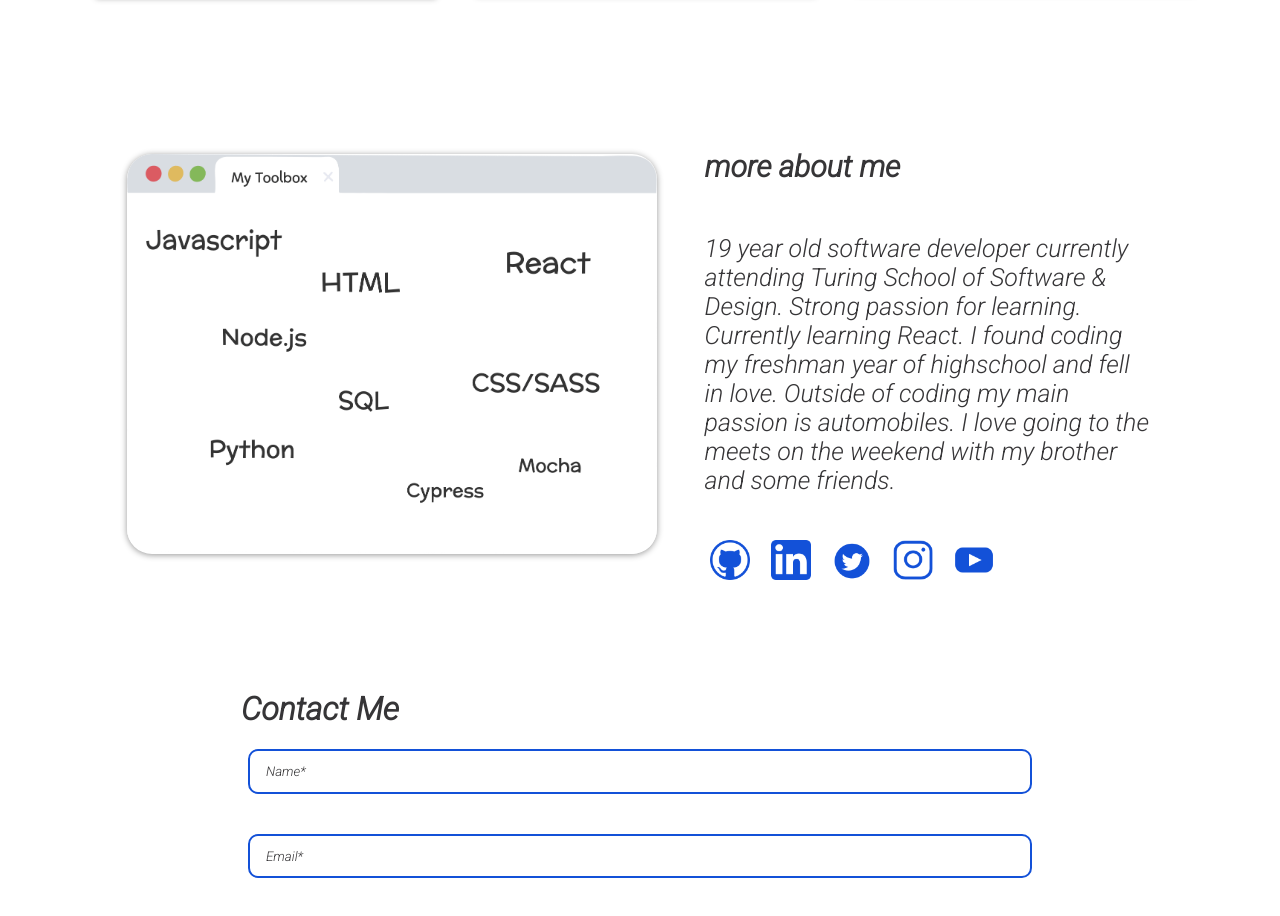
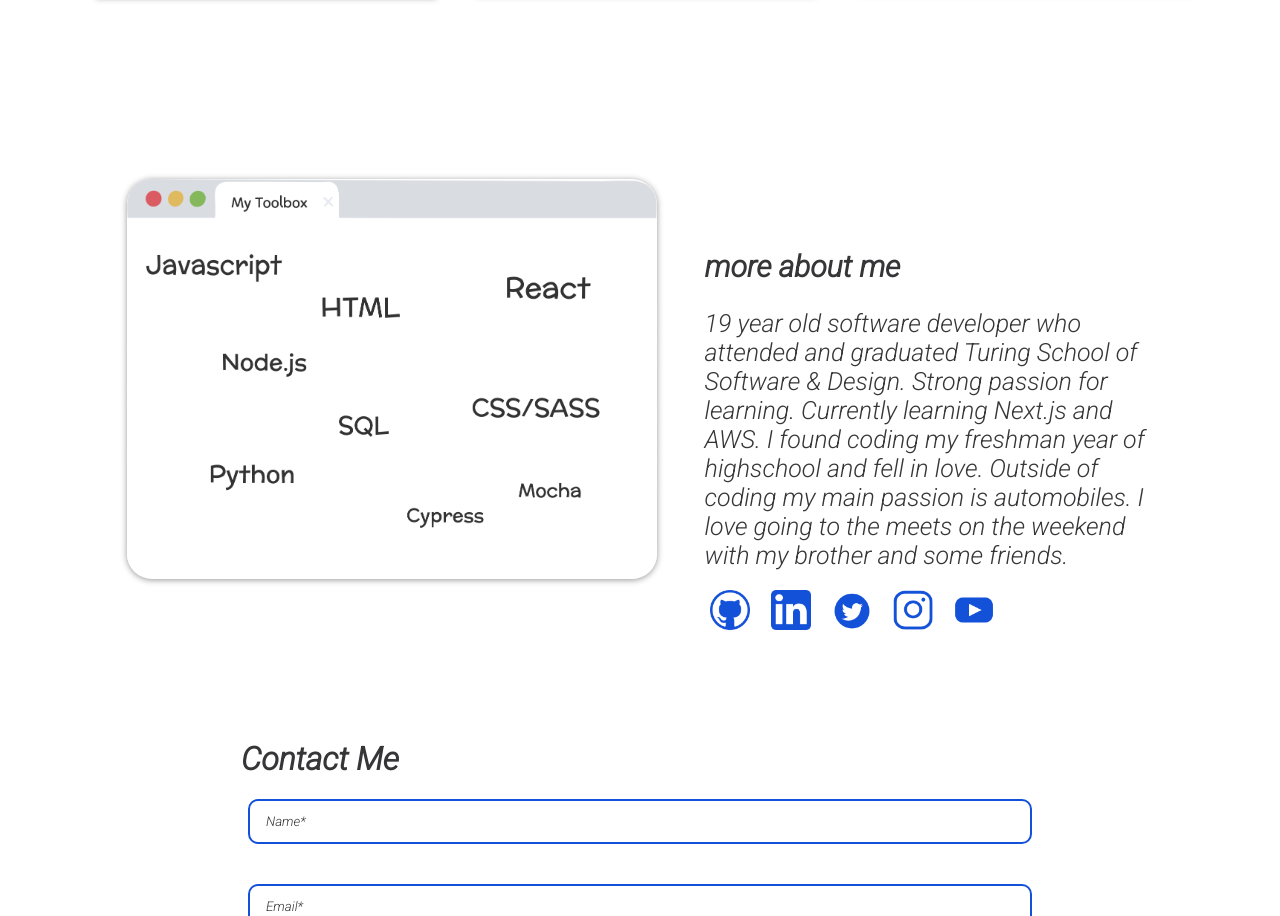
Before and after one commit to josharagon/josharagon-website, a React (Create React App) app: page / in a window 1280 px wide. Shown: the part 1680-2596 px from the top of the page. Built offline with nearby package versions, Linux system fonts and the light colour scheme.

Commit message:
Update bio

```diff
--- a/src/App.js
+++ b/src/App.js
@@ -181,13 +181,12 @@ class App extends Component {
               <div className="more-about">
                 <h1 className="summary-head">more about me</h1>
                 <p className="my-summary">
-                  {" "}
-                  19 year old software developer currently attending Turing
-                  School of Software & Design. Strong passion for learning.
-                  Currently learning React. I found coding my freshman year of
-                  highschool and fell in love. Outside of coding my main passion
-                  is automobiles. I love going to the meets on the weekend with
-                  my brother and some friends.
+                  19 year old software developer who attended and graduated
+                  Turing School of Software & Design. Strong passion for
+                  learning. Currently learning Next.js and AWS. I found coding
+                  my freshman year of highschool and fell in love. Outside of
+                  coding my main passion is automobiles. I love going to the
+                  meets on the weekend with my brother and some friends.
                 </p>
                 <div className="social-links">
                   <a
--- a/src/App.scss
+++ b/src/App.scss
@@ -1,6 +1,5 @@
-
 * {
-    font-family: 'Roboto', sans-serif;
+  font-family: "Roboto", sans-serif;
 }
 html {
   display: flex;
@@ -10,7 +9,6 @@ html {
 body {
   margin: 0px 5em 0px 5em;
 }
-
 
 .nav-bar {
   padding: 1.5rem 0px;
@@ -29,15 +27,15 @@ body {
   cursor: pointer;
   margin-right: 1em;
   color: inherit;
-    text-decoration:none;
+  text-decoration: none;
 }
 
-.theme-logo{
+.theme-logo {
   background: none;
   border: none;
   cursor: pointer;
   transition: 5s ease-in-out;
-    outline:0;
+  outline: 0;
 }
 
 .hello-container {
@@ -54,7 +52,7 @@ body {
 }
 
 .work-with-me {
-    background-color:#1351d8;
+  background-color: #1351d8;
   width: 150px;
   color: white;
   text-align: center;
@@ -63,7 +61,7 @@ body {
 }
 
 #myMask2 > circle {
-    cy:2px !important;
+  cy: 2px !important;
 }
 
 .me-image {
@@ -87,7 +85,7 @@ body {
   gap: 1.2rem;
 }
 
-.about-me{
+.about-me {
   padding-top: 100px;
   text-align: center;
 }
@@ -106,8 +104,9 @@ body {
   justify-content: space-evenly;
 }
 .more-about {
+  margin-top: 100px;
   display: flex;
-    flex-direction:column;
+  flex-direction: column;
   width: 40%;
 }
 
@@ -126,6 +125,7 @@ body {
 .my-summary {
   font-size: 25px;
   text-align: left;
+  margin: 0;
 }
 
 .social-logo {
@@ -173,19 +173,17 @@ body {
   }
 
   .summary-head {
-        text-align:center;
+    text-align: center;
   }
 
   .my-summary {
-        margin:0;
+    margin: 0;
   }
 
   .my-project-container {
     grid-template-columns: 1fr;
   }
-
 }
-
 
 @media only screen and (max-width: 1250px) {
   .tools-about {
```
Lines whose indentation alone changed are shown as unchanged.
